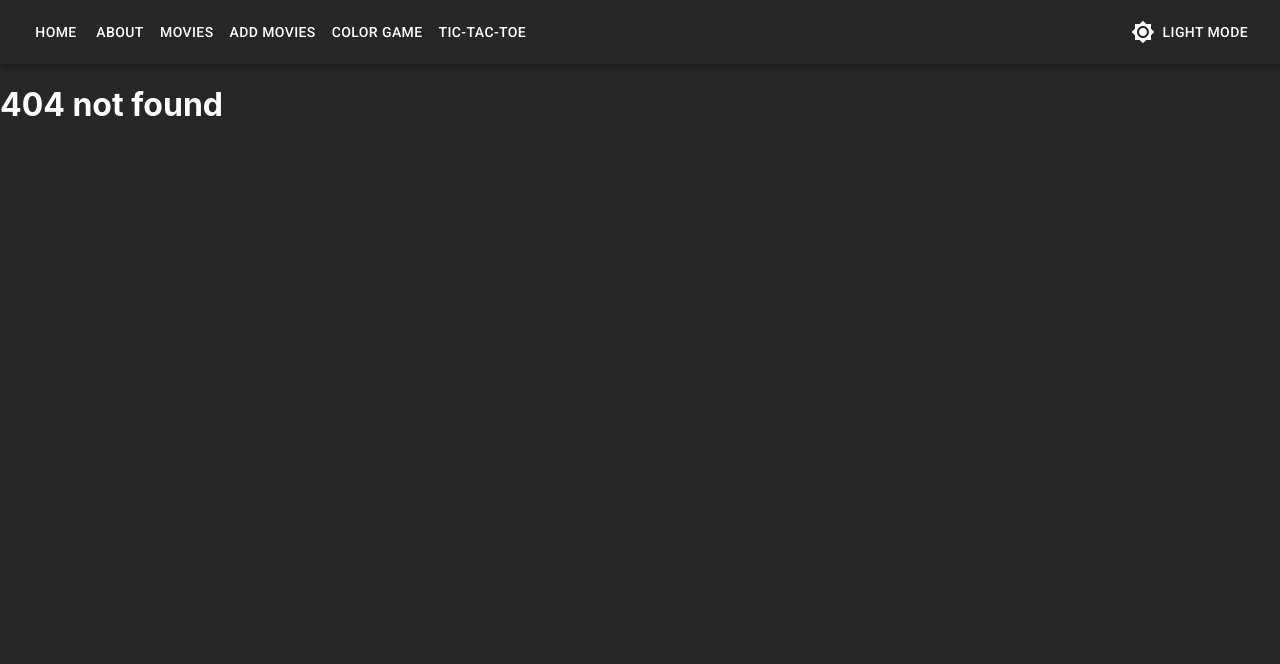
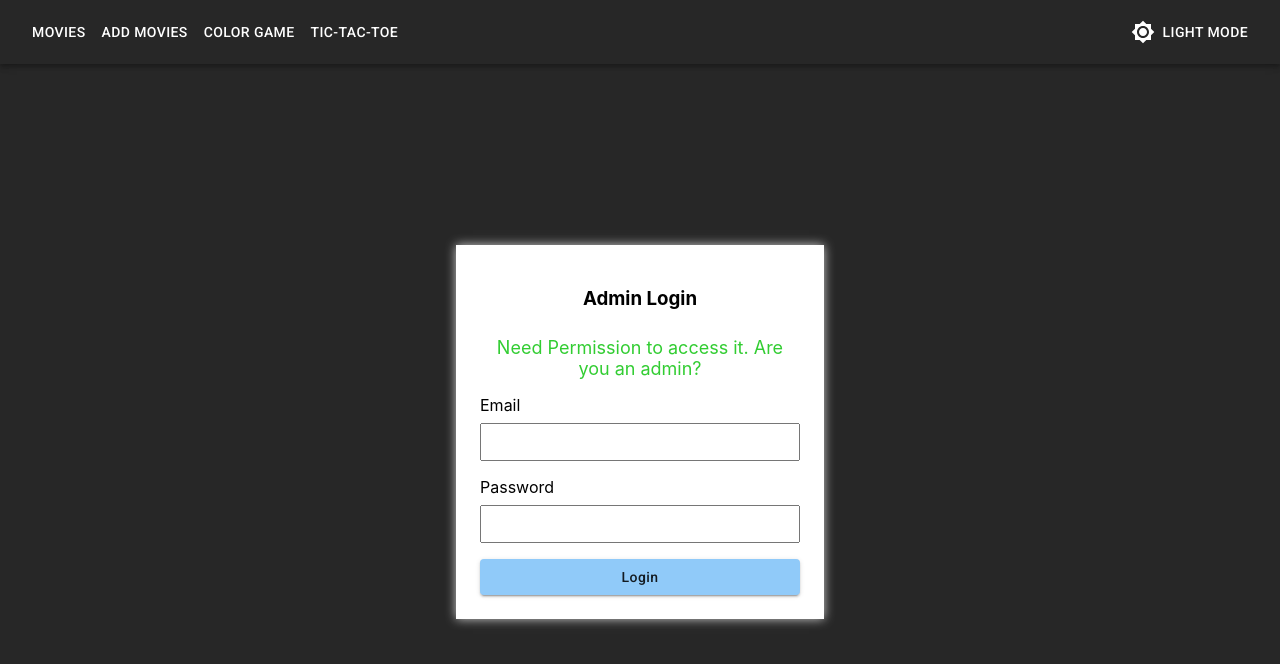
Before and after one commit to RaghuRamAnnamdasu/bestMoviesBlog-frontend, a React (Create React App) app: page /login in a window 1280 px wide. Before the commit this address had no page. Shown: the top 664 px of the page. Built offline with nearby package versions, Linux system fonts and the light colour scheme.

Commit message:
Added admin login feature

```diff
--- a/src/App.css
+++ b/src/App.css
@@ -219,6 +219,8 @@
   margin-bottom: 20px;
 }
 
-/* .MuiFormHelperText-root {
-  color:rgba(255,0,0,0.5) !important;
-} */
+.endButtons{
+  display: flex;
+  justify-content: center;
+  gap: 24px;
+}
--- a/src/App.js
+++ b/src/App.js
@@ -16,109 +16,112 @@ import { TicTacToe } from './TicTacToe';
 import { Movies } from './Movies';
 import { EditMovie } from './EditMovie';
 import { BasicForm } from './BasicForm';
+import { Login } from './Login';
+import { IconButton } from '@mui/material';
+import PowerSettingsNewIcon from '@mui/icons-material/PowerSettingsNew';
 
-const mveinf =  [
-  {
-    id:100,
-    imgg : "https://wallpaperaccess.com/full/1266291.jpg",
-    namee : "Titanic",
-    ratingg : 7.9,
-    contentt : "A seventeen-year-old aristocrat falls in love with a kind but poor artist aboard the luxurious, ill-fated R.M.S. Titanic.",
-    trailerr : "https://www.youtube.com/embed/kVrqfYjkTdQ"
-  },
-  {
-    id:101,
-    imgg : "https://www.xtrafondos.com/descargar.php?id=2728&vertical=1",
-    namee : "Ben-Hur",
-    ratingg : 8.1,
-    contentt : "After a Jewish prince is betrayed and sent into slavery by a Roman friend in 1st-century Jerusalem, he regains his freedom and comes back for revenge.",
-    trailerr : "https://www.youtube.com/embed/NR1ZHKw09n8"
-  },
-  {
-    id:102,
-    imgg : "https://static.toiimg.com/photo/msid-5348868/5348868.jpg?26276",
-    namee : "Avatar",
-    ratingg : 7.8,
-    contentt : "A paraplegic Marine dispatched to the moon Pandora on a unique mission becomes torn between following his orders and protecting the world he feels is his home. ",
-    trailerr : "https://www.youtube.com/embed/5PSNL1qE6VY"
-  },
-  {
-    id:103,
-    imgg : "https://i.pinimg.com/originals/6b/40/c5/6b40c5d03dfce1084dea4829bc7310a1.jpg",
-    namee : "Harry Potter and the Goblet of Fire",
-    ratingg : 7.7,
-    contentt : "Harry Potter finds himself competing in a hazardous tournament between rival schools of magic, but he is distracted by recurring nightmares.",
-    trailerr : "https://www.youtube.com/embed/3EGojp4Hh6I"
-  },
-  {
-    id:104,
-    imgg : "https://terrigen-cdn-dev.marvel.com/content/prod/1x/avengersendgame_lob_crd_05.jpg",
-    namee : "The Avengers",
-    ratingg : 8,
-    contentt : "Marvel's The Avengers (classified under the name Marvel Avengers Assemble in the United Kingdom and Ireland), or simply The Avengers, is a 2012 American superhero film based on the Marvel Comics superhero team of the same name.",
-    trailerr : "https://www.youtube.com/embed/eOrNdBpGMv8"
-  },
-  {
-    id:105,
-    imgg : "https://flxt.tmsimg.com/assets/p11546593_p_v10_af.jpg",
-    namee : "Baahubali",
-    ratingg : 8,
-    contentt : "In the kingdom of Mahishmati, Shivudu falls in love with a young warrior woman. While trying to woo her, he learns about the conflict-ridden past of his family and his true legacy.",
-    trailerr : "https://www.youtube.com/embed/sOEg_YZQsTI"
-  },
-  {
-    id:106,
-    imgg : "https://m.media-amazon.com/images/I/A1JVqNMI7UL._SL1500_.jpg",
-    namee : "Interstellar",
-    ratingg : 8.6,
-    contentt : "When Earth becomes uninhabitable in the future, a farmer and ex-NASA pilot, Joseph Cooper, is tasked to pilot a spacecraft, along with a team of researchers, to find a new planet for humans.",
-    trailerr : "https://www.youtube.com/embed/zSWdZVtXT7E"
-  },
-  {
-    id:107,
-    imgg : "https://stat1.bollywoodhungama.in/wp-content/uploads/2021/10/Pushpa.jpeg",
-    namee : "Pushpa",
-    ratingg : 7.6,
-    contentt : "Story of Pushpa Raj, a lorry driver in Seshachalam forests of South India, set in the backdrop of red sandalwood smuggling. Red Sandalwood is endemic to South-Eastern Ghats (mountain range) of India.",
-    trailerr : "https://www.youtube.com/embed/Q1NKMPhP8PY"
-  },
-  {
-    id:108,
-    imgg : "https://m.media-amazon.com/images/I/711eHgGtnFL._SL1209_.jpg",
-    namee : "Bahubali 2",
-    ratingg : 8.2,
-    contentt : "When Shiva, the son of Bahubali, learns about his heritage, he begins to look for answers. His story is juxtaposed with past events that unfolded in the Mahishmati Kingdom.",
-    trailerr : "https://www.youtube.com/embed/G62HrubdD6o"
-  },
-  {
-    id:109,
-    imgg : "https://m.media-amazon.com/images/M/MV5BMjMwMDgyOGQtMWZjNC00MDUwLTllZDYtZWM3NDBmN2YzNGZmXkEyXkFqcGdeQXVyMTQzNjkzMzEw._V1_FMjpg_UX1000_.jpg",
-    namee : "KGF Chapter 2",
-    ratingg : 8.7,
-    contentt : "In the blood-soaked Kolar Gold Fields, Rocky's name strikes fear into his foes. While his allies look up to him, the government sees him as a threat to law and order. Rocky must battle threats from all sides for unchallenged supremacy.",
-    trailerr : "https://www.youtube.com/embed/JKa05nyUmuQ"
-  },
-  {
-    id:110,
-    imgg : "https://stat1.bollywoodhungama.in/wp-content/uploads/2016/03/Dangal-1.jpg",
-    namee : "Dangal",
-    ratingg : 8.3,
-    contentt : "Former wrestler Mahavir Singh Phogat and his two wrestler daughters struggle towards glory at the Commonwealth Games in the face of societal oppression.",
-    trailerr : "https://www.youtube.com/embed/x_7YlGv9u1g"
-  },
-  {
-    id:111,
-    imgg : "https://m.media-amazon.com/images/M/MV5BMTYzOTE2NjkxN15BMl5BanBnXkFtZTgwMDgzMTg0MzE@._V1_.jpg",
-    namee : "PK",
-    ratingg : 8.1,
-    contentt : "An alien on Earth loses the only device he can use to communicate with his spaceship. His innocent nature and child-like questions force the country to evaluate the impact of religion on its people.",
-    trailerr : "https://www.youtube.com/embed/SOXWc32k4zA"
-  }
-];
+// const mveinf =  [
+//   {
+//     id:100,
+//     imgg : "https://wallpaperaccess.com/full/1266291.jpg",
+//     namee : "Titanic",
+//     ratingg : 7.9,
+//     contentt : "A seventeen-year-old aristocrat falls in love with a kind but poor artist aboard the luxurious, ill-fated R.M.S. Titanic.",
+//     trailerr : "https://www.youtube.com/embed/kVrqfYjkTdQ"
+//   },
+//   {
+//     id:101,
+//     imgg : "https://www.xtrafondos.com/descargar.php?id=2728&vertical=1",
+//     namee : "Ben-Hur",
+//     ratingg : 8.1,
+//     contentt : "After a Jewish prince is betrayed and sent into slavery by a Roman friend in 1st-century Jerusalem, he regains his freedom and comes back for revenge.",
+//     trailerr : "https://www.youtube.com/embed/NR1ZHKw09n8"
+//   },
+//   {
+//     id:102,
+//     imgg : "https://static.toiimg.com/photo/msid-5348868/5348868.jpg?26276",
+//     namee : "Avatar",
+//     ratingg : 7.8,
+//     contentt : "A paraplegic Marine dispatched to the moon Pandora on a unique mission becomes torn between following his orders and protecting the world he feels is his home. ",
+//     trailerr : "https://www.youtube.com/embed/5PSNL1qE6VY"
+//   },
+//   {
+//     id:103,
+//     imgg : "https://i.pinimg.com/originals/6b/40/c5/6b40c5d03dfce1084dea4829bc7310a1.jpg",
+//     namee : "Harry Potter and the Goblet of Fire",
+//     ratingg : 7.7,
+//     contentt : "Harry Potter finds himself competing in a hazardous tournament between rival schools of magic, but he is distracted by recurring nightmares.",
+//     trailerr : "https://www.youtube.com/embed/3EGojp4Hh6I"
+//   },
+//   {
+//     id:104,
+//     imgg : "https://terrigen-cdn-dev.marvel.com/content/prod/1x/avengersendgame_lob_crd_05.jpg",
+//     namee : "The Avengers",
+//     ratingg : 8,
+//     contentt : "Marvel's The Avengers (classified under the name Marvel Avengers Assemble in the United Kingdom and Ireland), or simply The Avengers, is a 2012 American superhero film based on the Marvel Comics superhero team of the same name.",
+//     trailerr : "https://www.youtube.com/embed/eOrNdBpGMv8"
+//   },
+//   {
+//     id:105,
+//     imgg : "https://flxt.tmsimg.com/assets/p11546593_p_v10_af.jpg",
+//     namee : "Baahubali",
+//     ratingg : 8,
+//     contentt : "In the kingdom of Mahishmati, Shivudu falls in love with a young warrior woman. While trying to woo her, he learns about the conflict-ridden past of his family and his true legacy.",
+//     trailerr : "https://www.youtube.com/embed/sOEg_YZQsTI"
+//   },
+//   {
+//     id:106,
+//     imgg : "https://m.media-amazon.com/images/I/A1JVqNMI7UL._SL1500_.jpg",
+//     namee : "Interstellar",
+//     ratingg : 8.6,
+//     contentt : "When Earth becomes uninhabitable in the future, a farmer and ex-NASA pilot, Joseph Cooper, is tasked to pilot a spacecraft, along with a team of researchers, to find a new planet for humans.",
+//     trailerr : "https://www.youtube.com/embed/zSWdZVtXT7E"
+//   },
+//   {
+//     id:107,
+//     imgg : "https://stat1.bollywoodhungama.in/wp-content/uploads/2021/10/Pushpa.jpeg",
+//     namee : "Pushpa",
+//     ratingg : 7.6,
+//     contentt : "Story of Pushpa Raj, a lorry driver in Seshachalam forests of South India, set in the backdrop of red sandalwood smuggling. Red Sandalwood is endemic to South-Eastern Ghats (mountain range) of India.",
+//     trailerr : "https://www.youtube.com/embed/Q1NKMPhP8PY"
+//   },
+//   {
+//     id:108,
+//     imgg : "https://m.media-amazon.com/images/I/711eHgGtnFL._SL1209_.jpg",
+//     namee : "Bahubali 2",
+//     ratingg : 8.2,
+//     contentt : "When Shiva, the son of Bahubali, learns about his heritage, he begins to look for answers. His story is juxtaposed with past events that unfolded in the Mahishmati Kingdom.",
+//     trailerr : "https://www.youtube.com/embed/G62HrubdD6o"
+//   },
+//   {
+//     id:109,
+//     imgg : "https://m.media-amazon.com/images/M/MV5BMjMwMDgyOGQtMWZjNC00MDUwLTllZDYtZWM3NDBmN2YzNGZmXkEyXkFqcGdeQXVyMTQzNjkzMzEw._V1_FMjpg_UX1000_.jpg",
+//     namee : "KGF Chapter 2",
+//     ratingg : 8.7,
+//     contentt : "In the blood-soaked Kolar Gold Fields, Rocky's name strikes fear into his foes. While his allies look up to him, the government sees him as a threat to law and order. Rocky must battle threats from all sides for unchallenged supremacy.",
+//     trailerr : "https://www.youtube.com/embed/JKa05nyUmuQ"
+//   },
+//   {
+//     id:110,
+//     imgg : "https://stat1.bollywoodhungama.in/wp-content/uploads/2016/03/Dangal-1.jpg",
+//     namee : "Dangal",
+//     ratingg : 8.3,
+//     contentt : "Former wrestler Mahavir Singh Phogat and his two wrestler daughters struggle towards glory at the Commonwealth Games in the face of societal oppression.",
+//     trailerr : "https://www.youtube.com/embed/x_7YlGv9u1g"
+//   },
+//   {
+//     id:111,
+//     imgg : "https://m.media-amazon.com/images/M/MV5BMTYzOTE2NjkxN15BMl5BanBnXkFtZTgwMDgzMTg0MzE@._V1_.jpg",
+//     namee : "PK",
+//     ratingg : 8.1,
+//     contentt : "An alien on Earth loses the only device he can use to communicate with his spaceship. His innocent nature and child-like questions force the country to evaluate the impact of religion on its people.",
+//     trailerr : "https://www.youtube.com/embed/SOXWc32k4zA"
+//   }
+// ];
 
 
 
-function App() {
+export function App() {
   const [mode,setMode] = useState("dark");
   const theme = createTheme({
     palette: {
@@ -126,8 +129,13 @@ function App() {
     },
   });
 
-  const[movieInfo,setmovieInfo]=useState(mveinf);
+  // const[movieInfo,setmovieInfo]=useState(mveinf);
   const navigate = useNavigate();
+
+  const signOut = ()=>{
+      localStorage.clear();
+      navigate("/login");
+  }
 
   return (
     <ThemeProvider theme={theme}>
@@ -137,26 +145,34 @@ function App() {
           <AppBar position="static">
             <Toolbar className="toolBar">
               <div>
-                <Button color="inherit" onClick = {()=> navigate("/")}>Home</Button>
-                <Button color="inherit" onClick = {()=> navigate("/about")}>About</Button>
+                {/* <Button color="inherit" onClick = {()=> navigate("/")}>Home</Button> */}
+                {/* <Button color="inherit" onClick = {()=> navigate("/about")}>About</Button> */}
                 <Button color="inherit" onClick = {()=> navigate("/movies")}>Movies</Button>
                 <Button color="inherit" onClick = {()=> navigate("/addmovies")}>Add Movies</Button>
                 <Button color="inherit" onClick = {()=> navigate("/addcolor")}>Color Game</Button>
                 <Button color="inherit" onClick = {()=> navigate("/tictactoe")}>Tic-Tac-Toe</Button>
               </div>
-              <div>
+              <div className = "endButtons">
                 <Button color="inherit" className="modeButton" onClick = {()=>
                   setMode(mode==="light" ? "dark" : "light")
                   }>{mode==="light" ? <Brightness4Icon/> : <Brightness7Icon/>}&nbsp;&nbsp;
                     {mode==="light" ? "Dark Mode" : "Light Mode"}
                 </Button>
+                {
+                localStorage.getItem("user") && <div>
+                  <IconButton onClick={signOut}>
+                    <PowerSettingsNewIcon />
+                  </IconButton>
+                </div>
+              }
               </div>
+
             </Toolbar>
           </AppBar>
 
           <Routes>
             <Route path="/" element={<Movies />} />
-            <Route path="/about" element={<About />} />
+            <Route path="/login" element={<Login />} />
             <Route path="/movies" element={<Movies />} />
             <Route path="/addmovies"element={<MovieAdditionForm />}/>
             <Route path="/addcolor" element={<AddColor />} />
@@ -175,13 +191,3 @@ function App() {
 function NotFound(){
   return <h1>404 not found</h1>
 }
-function Home(){
-  return <h1>Welcome to the movie app</h1>
-}
-function About(){
-  return <h1>This is all about movies</h1>
-}
-
-
-
-export {App};
--- /dev/null
+++ b/src/Login/index.js
@@ -0,0 +1,68 @@
+import { Button } from "@mui/material";
+import { useState } from "react";
+import { useNavigate } from "react-router-dom";
+import { API } from "../global";
+
+import "./login.css";
+
+
+export function Login() {
+    const navigate = useNavigate();
+    const[email, setEmail] = useState("");
+    const[password, setPassword] = useState("");
+    const[invalidErrorMessage, setInvalidErrorMessage] = useState("");
+
+    const onEmailChange = (e) => {
+        setEmail(e.target.value);
+    };
+
+    const onPasswordChange = (e) => {
+        setPassword(e.target.value);
+    }
+
+    const onLogin = async (e) => {
+        e.preventDefault();
+        var data = [{
+            email: email,
+            password: password
+        }];
+        const result = await fetch(`${API}/users/login`, {
+            method: "POST",
+            body: JSON.stringify(data),
+            headers: {"content-type": "application/json"}
+        }).then(response => response.json()
+        ).catch((error) => {
+            console.log("error", error)
+        })
+
+        if(result.message === "Successful Login") {
+            localStorage.setItem("user", JSON.stringify({token: result.token, userName: result.name, userId : result.id, image: result.image}));
+            navigate("/movies");
+
+        } else {
+            setInvalidErrorMessage(result.message);
+        }
+    };
+
+    return (
+      <div className="login">
+
+        <form className="loginContent" onSubmit={(e) => onLogin(e)}>
+            <div className="loginLogoWrapper">
+                <h3>Admin Login</h3>
+                <div className="logoText">Need Permission to access it. Are you an admin?</div>
+            </div>
+            {invalidErrorMessage && <div className="invalidErrorMessage">{invalidErrorMessage}</div>}
+            <div className="emailWrapper">
+                <label htmlFor="email">Email</label>
+                <input id="email" type="text" onChange={(e) => onEmailChange(e)} required/>
+            </div>
+            <div className="passwordWrapper">
+                <label htmlFor="password">Password</label>
+                <input id="password" type="password" onChange={(e) => onPasswordChange(e)} required/>
+            </div>
+            <Button type="submit" variant="contained">Login</Button>
+        </form>
+      </div>
+    );
+}
--- /dev/null
+++ b/src/Login/login.css
@@ -0,0 +1,198 @@
+
+
+ .login {
+    display: flex;
+    height: calc(100vh - 64px);
+    width: 100vw;
+    align-items: center;
+    justify-content: center;
+ }
+
+ .loginContent,
+ .signupContent {
+     box-shadow: 0 0 10px 0 #ccc;
+     display: grid;
+     align-items: center;
+     /* margin: auto; */
+     padding: 24px;
+     /* margin-top: 20px; */
+     background: #fff;
+     width: 320px;
+     gap: 16px;
+ }
+
+ .loginContent {
+    justify-items: center;
+ }
+
+ .signup {
+    display: flex;
+    justify-content: center;
+    align-items: center;
+    height: 100vh;
+ }
+
+
+ .login .iconWrapper,
+ .signup .iconWrapper {
+     display: flex;
+     color: #000;
+     justify-content: center;
+ }
+ .login .iconWrapper,
+ .signup .iconWrapper {
+    display: grid;
+    justify-items: center;
+ }
+ .iconWrapper img{
+     height: 50px;
+     width: 50px;
+ }
+
+ .emailWrapper,
+ .passwordWrapper,
+ .displayNameWrapper {
+     display: grid;
+     width: inherit;
+     color: black;
+ }
+
+ .emailWrapper input,
+ .passwordWrapper input,
+ .displayNameWrapper input {
+     height: 32px;
+     margin-top: 8px;
+ }
+
+ .noAccount,
+ .accountExists {
+     font-size: 14px;
+     justify-content: center;
+     display: flex;
+ }
+
+ .noAccount span,
+ .accountExists span{
+     color: dodgerblue;
+     cursor: pointer;
+ }
+
+ .login button,
+ .signup button {
+     text-transform: capitalize;
+     width: inherit;
+ }
+
+ .emailError,
+ .passwordError {
+     color: firebrick;
+     font-size: 13px;
+ }
+
+ .redBorderInput {
+     border: 1px solid firebrick;
+ }
+
+ .invalidErrorMessage {
+    color: firebrick;
+ }
+
+ .login img {
+    width: 420px;
+ }
+
+ .iconWrapper img{
+    width: 200px;
+    margin-bottom: 24px;
+ }
+
+ .iconWrapper h2,
+ .iconWrapper h3 {
+    margin: 0;
+ }
+
+ .signUpRightWrapper {
+    display: grid;
+    background-color: darkslateblue;
+    color: #fff;
+    padding: 20px 40px;
+    width: 300px;
+ }
+
+ .signUpRightWrapper h2 {
+    margin: 0;
+    margin-bottom: 8px;
+    font-size: 30px;
+ }
+
+.portalDescription {
+    font-size: 24px;
+    color: lightseagreen;
+    font-weight: bold;
+    font-style: italic;
+    text-align: center;
+}
+
+.signUpimageWrapper img{
+    height: 80px;
+    width: 80px;
+    border-radius: 50%;
+    border: 2px solid grey;
+    object-fit: cover;
+  }
+
+  .signUpimageWrapper{
+    justify-self: center;
+  }
+
+  .signUpLoading{
+    height: 80px;
+    width: 80px;
+    border-radius: 50%;
+    border: 2px solid grey;
+    display: flex;
+    justify-content: center;
+    align-items: center;
+  }
+
+  .uploadFileWrapper {
+    text-align: center;
+  }
+
+  .uploadFileWrapper input {
+    visibility: hidden;
+    height: 1px;
+  }
+
+  .uploadFileWrapper label {
+    cursor: pointer;
+    font-weight: 500;
+    color: darkred;
+    border: 1px dotted;
+    font-size: 12px;
+    padding: 4px 8px;
+  }
+
+  .profilePhotoUploadWrapper,
+  .loginLogoWrapper {
+    display: grid;
+    justify-items: center;
+    align-items: center;
+    gap: 8px;
+  }
+
+  .loginContent img {
+    width: 200px;
+  }
+
+  .loginContent .logoText {
+    color: limegreen;
+    text-align: center;
+    font-size: 18px;
+    font-weight: 400;
+    border: none;
+  }
+
+  .loginLogoWrapper h3{
+    color: black;
+  }
--- a/src/MovieAdditionForm.js
+++ b/src/MovieAdditionForm.js
@@ -1,5 +1,5 @@
 import { useState } from "react";
-import {useNavigate} from "react-router-dom";
+import {Navigate, useNavigate} from "react-router-dom";
 import Button from '@mui/material/Button';
 import TextField from '@mui/material/TextField';
 import {useFormik} from "formik";
@@ -56,6 +56,7 @@ export function MovieAdditionForm() {
 
 
   return (
+    localStorage.getItem("user") ?
     <form onSubmit={handleSubmit} className="formSection">
 
       <TextField label="Name" variant="standard"  name="namee" value={values.namee} onChange={handleChange} onBlur = {handleBlur}  error={touched.namee && errors.namee} id="filled-error-helper-text" helperText={touched.namee && errors.namee}/>
@@ -69,6 +70,7 @@ export function MovieAdditionForm() {
       <TextField label="Trailer" variant="standard" className="trailer input" name="trailerr" value={values.trailerr} onChange={handleChange} onBlur = {handleBlur}  error={touched.trailerr && errors.trailerr}  id="filled-error-helper-text" helperText={touched.trailerr && errors.trailerr}/>
       {/* {touched.trailerr && errors.trailerr} */}
       <Button variant="outlined" className="addMovieButton" type="submit">Add Movie</Button>
-    </form>
+    </form> :
+    <Navigate to="/login" />
   );
 }
--- a/src/MovieCard.js
+++ b/src/MovieCard.js
@@ -1,5 +1,5 @@
 import { useState } from "react";
-import { useNavigate } from "react-router-dom";
+import { Navigate, useNavigate } from "react-router-dom";
 import { Counter } from './Counter';
 import ExpandMoreIcon from '@mui/icons-material/ExpandMore';
 import KeyboardControlKeyIcon from '@mui/icons-material/KeyboardControlKey';
@@ -72,8 +72,9 @@ export function MovieCard({ img, name, rating, content, id, mveinf, setmovieInfo
             size="small"
             className = "deleteIcon"
             color = "error" onClick = {()=> {
-              fetch(`${API}/movies/${id}`,{method:"DELETE"})
-              .then(()=>getMovieAPI());
+              localStorage.getItem("user") ?
+              fetch(`${API}/movies/${id}`,{method:"DELETE"}).then(()=>getMovieAPI()) :
+              navigate("/login");
           }}>
             <DeleteIcon fontSize="small !important" />
           </IconButton>
```
Also changed, not shown: src/EditMovie.js (+7 -21 lines).
